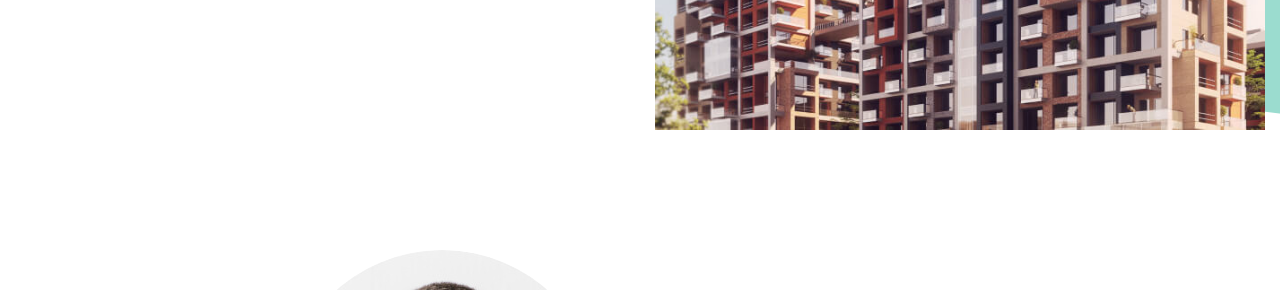
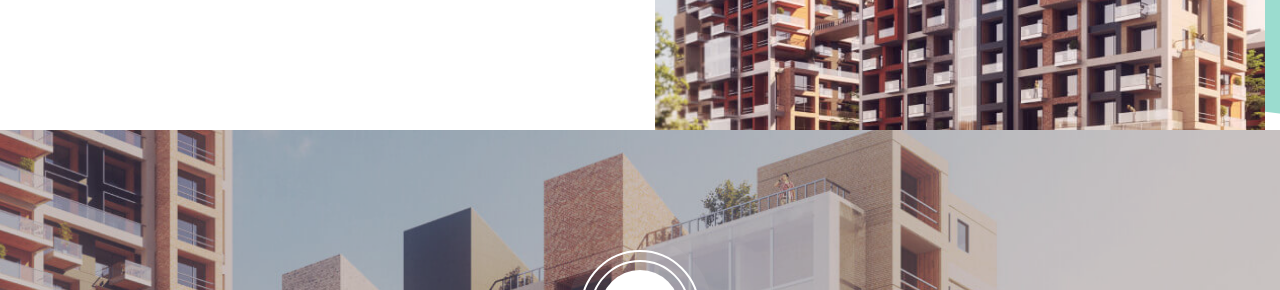
Before and after one commit to Neurotransmetteur/cosetran_front, a plain HTML site: page index.html in a window 1280 px wide. Shown: the part 2641-2931 px from the top of the page. Drawn offline with Linux system fonts and the light colour scheme; animation ran at ten frames a second.

Commit message:
adding images

```diff
--- a/index.html
+++ b/index.html
@@ -174,7 +174,7 @@
 
 
         <!-- Blockquote Area start -->
-        <section class="blockquote-area rel z-1 py-120">
+        <!-- <section class="blockquote-area rel z-1 py-120">
             <div class="container">
                 <div class="row rel z-1 justify-content-center">
                     <div class="col-xl-7 col-lg-10">
@@ -189,7 +189,7 @@
                     </div>
                 </div>
             </div>
-        </section>
+        </section> -->
         <!-- Blockquote Area end -->
 
 
```
